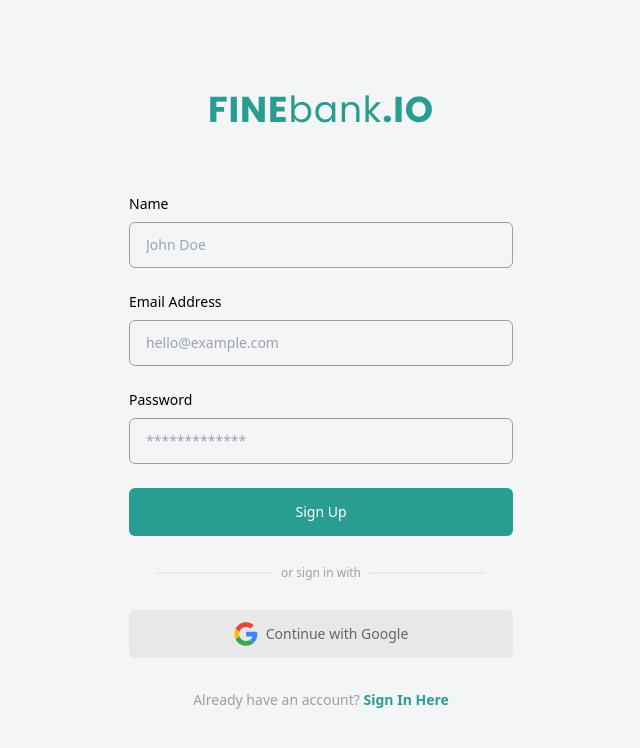
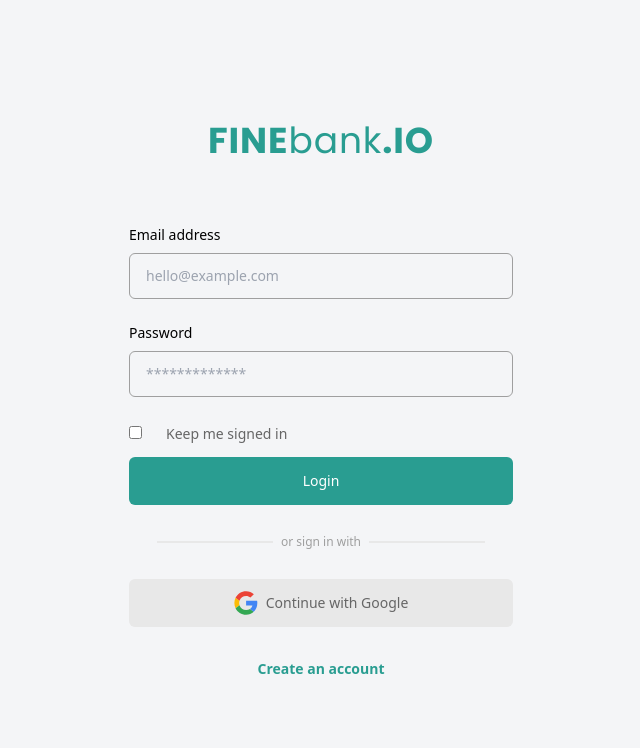
Before and after one commit to mushafa21/admin-ui, a React (Vite) app: page /login in a window 1280 px wide. Shown: the top 748 px of the page, without its empty margins (319-959 px from the left). Built offline with nearby package versions, Linux system fonts and the light colour scheme.

Commit message:
feat : router

```diff
--- a/package.json
+++ b/package.json
@@ -11,7 +11,8 @@
   },
   "dependencies": {
     "react": "^18.3.1",
-    "react-dom": "^18.3.1"
+    "react-dom": "^18.3.1",
+    "react-router-dom": "^6.27.0"
   },
   "devDependencies": {
     "@eslint/js": "^9.9.0",
--- a/src/App.jsx
+++ b/src/App.jsx
@@ -1,12 +1,29 @@
-import SignInPage from "./pages/signIn";
-import SignUpPage from "./pages/signUp";
+import { createBrowserRouter, RouterProvider } from "react-router-dom";
+import SignUpPage from "./pages/SignUp";
+import SignInPage from "./pages/SignIn";
+import ErrorRoute from "./pages/errorRoute";
 
- const App = () => {
+const App = () => {
+  const myRouter = createBrowserRouter([
+    {
+      path: "/",
+      element: <div>Halaman Utama</div>,
+      errorElement : <ErrorRoute/>,
+    },
+    {
+      path: "/login",
+      element: <SignInPage/>,
+    },
+    {
+      path: "/register",
+      element: <SignUpPage/>,
+    },
+  ]);
+
   return (
     <>
-    <SignUpPage/>
+      <RouterProvider router={myRouter} />
     </>
-
   );
 };
 
--- a/src/components/Layouts/AuthLayout.jsx
+++ b/src/components/Layouts/AuthLayout.jsx
@@ -1,6 +1,7 @@
 import React from 'react'
 import Logo from '../Elements/Logo'
 import FormSignIn from '../Fragments/FormSignIn'
+import { Link } from 'react-router-dom';
 
 const AuthLayout = (props) => {
     const {children,type} = props;
@@ -93,10 +94,10 @@
       <span className="text-sm text-gray-03">
         Already have an account?&nbsp;
       </span>
-      <a className="text-primary text-sm font-bold">Sign In Here</a>
+      <Link to='/login' className="text-primary text-sm font-bold">Sign In Here</Link>
     </>
   ) : (
-    <a className="text-primary text-sm font-bold">Create an account</a>
+    <Link to='/register' className="text-primary text-sm font-bold">Create an account</Link>
   )}
 </div>
 {/* link end */}
--- /dev/null
+++ b/src/pages/errorRoute.jsx
@@ -0,0 +1,16 @@
+import { useRouteError } from "react-router-dom";
+import Logo from "../components/Elements/Logo";
+
+const ErrorRoute = () => {
+  const error = useRouteError();
+
+  return (
+    <div className="flex justify-center min-h-screen items-center bg-special-mainBg flex-col">
+      <Logo />
+      <h1 className="text-2xl font-bold mt-3 mb-1">Sorry,</h1>
+      <p>{error.status} | {error.statusText || error.message}</p>
+    </div>
+  );
+};
+
+export default ErrorRoute;
```
Also changed, not shown: 1 other file (tests, documents, lock files or other folders).
